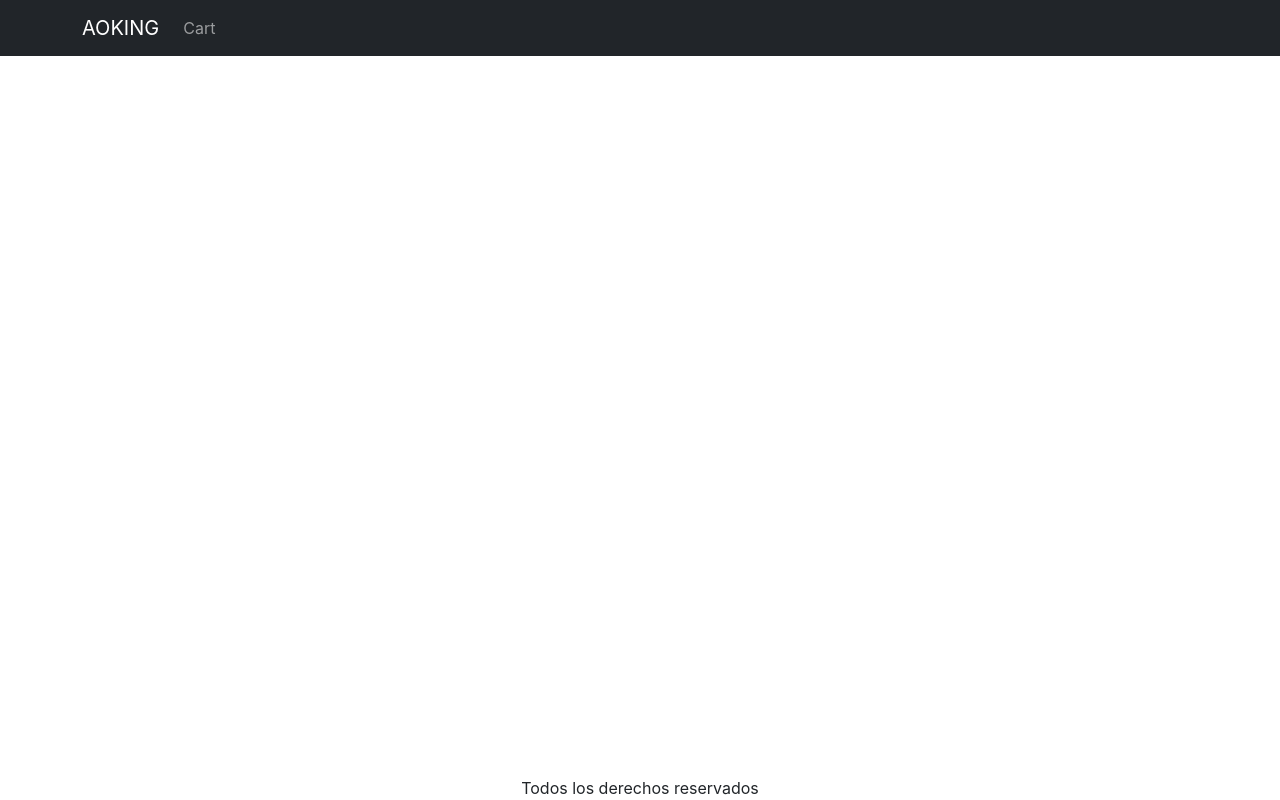
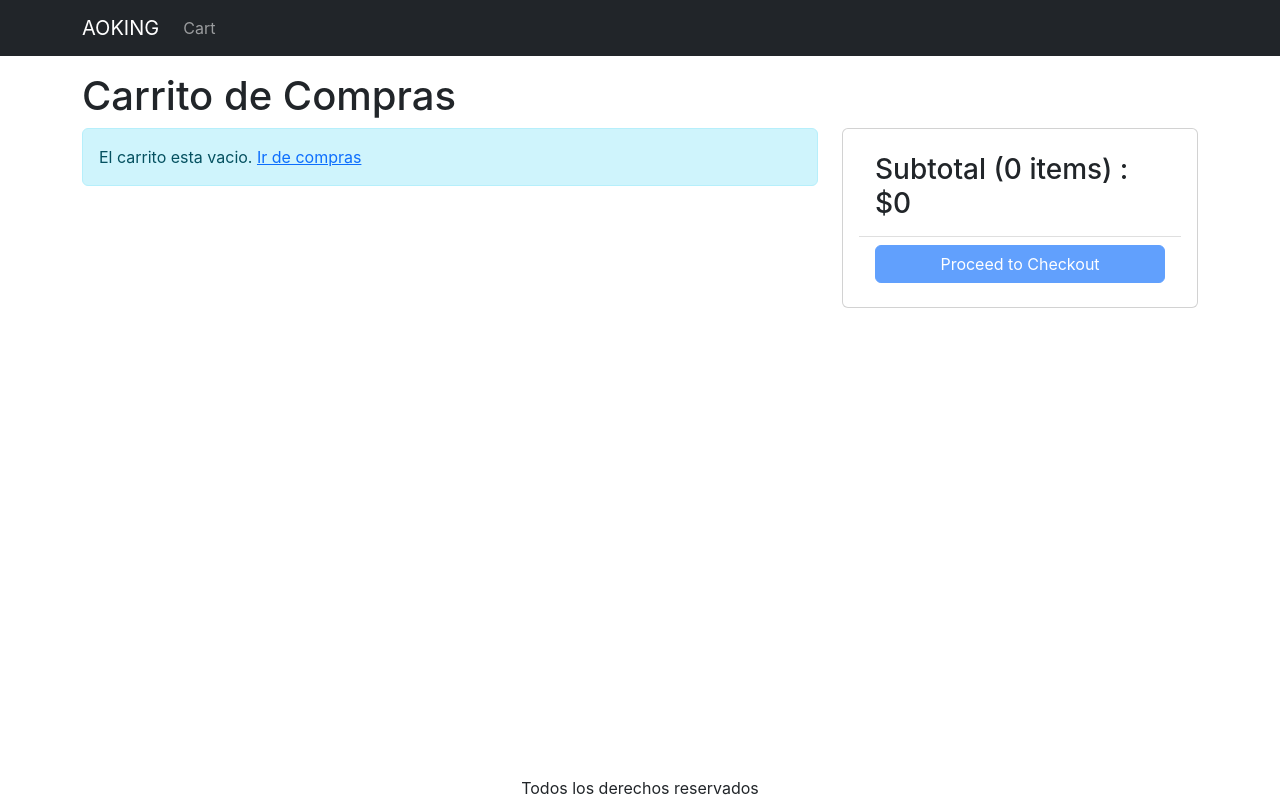
Before and after one commit to MikelEngel/Proyecto-5-ECommerce, a React (Create React App) app in the folder frontend/: page /cart in a window 1280 px wide. Built offline with nearby package versions, Linux system fonts and the light colour scheme.

Commit message:
products in cart

```diff
--- a/frontend/src/App.js
+++ b/frontend/src/App.js
@@ -8,6 +8,7 @@
 import { LinkContainer } from 'react-router-bootstrap';
 import { useContext } from 'react';
 import { Store } from './Store';
+import CartScreen from './screens/CartScreen';
 
 function App() {
   const { state } = useContext(Store);
@@ -26,7 +27,7 @@
                   Cart
                   {cart.cartItems.length > 0 && (
                     <Badge pill bg="danger">
-                      {cart.cartItems.length}
+                      {cart.cartItems.reduce((a, c) => a + c.quantity, 0)}
                     </Badge>
                   )}
                 </Link>
@@ -38,6 +39,7 @@
           <Container className="mt-3">
             <Routes>
               <Route path="/product/:slug" element={<ProductScreen />} />
+              <Route path="/cart" element={<CartScreen />} />
               <Route path="/" element={<HomeScreen />} />
             </Routes>
           </Container>
--- a/frontend/src/Store.js
+++ b/frontend/src/Store.js
@@ -12,13 +12,17 @@
   switch (action.type) {
     case 'CART_ADD_ITEM':
       //add to car
-      return {
-        ...state,
-        cart: {
-          ...state.cart,
-          cartItems: [...state.cart.cartItems, action.payload],
-        },
-      };
+      const newItem = action.payload;
+      const existItem = state.cart.cartItems.find(
+        (item) => item._id === newItem._id
+      );
+      const cartItems = existItem
+        ? state.cart.cartItems.map((item) =>
+            item._id === existItem._id ? newItem : item
+          )
+        : [...state.cart.cartItems, newItem];
+      return { ...state, cart: { ...state.cart, cartItems } };
+
     default:
       return state;
   }
--- a/frontend/src/index.css
+++ b/frontend/src/index.css
@@ -56,3 +56,7 @@
 .img-large {
   max-width: 100%;
 }
+
+.img-thumbnail {
+  height: 80px;
+}
--- /dev/null
+++ b/frontend/src/screens/CartScreen.js
@@ -0,0 +1,96 @@
+import { useContext } from 'react';
+import { Helmet } from 'react-helmet-async';
+import { Store } from '../Store';
+import Row from 'react-bootstrap/Row';
+import Col from 'react-bootstrap/Col';
+import MessageBox from '../components/MessageBox';
+import ListGroup from 'react-bootstrap/ListGroup';
+import Button from 'react-bootstrap/Button';
+import Card from 'react-bootstrap/Card';
+import { Link } from 'react-router-dom';
+
+export default function CartScreen() {
+  const { state, dispatch: ctxDispatch } = useContext(Store);
+  const {
+    cart: { cartItems },
+  } = state;
+
+  return (
+    <div>
+      <Helmet>
+        <title>Carrito</title>
+      </Helmet>
+      <h1>Carrito de Compras</h1>
+      <Row>
+        <Col md={8}>
+          {cartItems.length === 0 ? (
+            <MessageBox>
+              El carrito esta vacio. <Link to="/">Ir de compras</Link>
+            </MessageBox>
+          ) : (
+            <ListGroup>
+              {cartItems.map((item) => (
+                <ListGroup.Item key={item._id}>
+                  <Row className="align-items-center">
+                    <Col md={4}>
+                      <img
+                        src={item.image}
+                        alt={item.name}
+                        className="img-fluid rounded img-thumbnail"
+                      ></img>{' '}
+                      <Link to={`/product/${item.slug}`}>{item.name}</Link>
+                    </Col>
+                    <Col md={3}>
+                      <Button variant="light" disabled={item.quantity === 1}>
+                        <i className="fas fa-minus-circle"></i>
+                      </Button>{' '}
+                      <span>{item.quantity}</span>{' '}
+                      <Button
+                        variant="light"
+                        disabled={item.quantity === item.countInStock}
+                      >
+                        <i className="fas fa-plus-circle"></i>
+                      </Button>
+                    </Col>
+                    <Col md={3}>${item.price}</Col>
+                    <Col md={2}>
+                      <Button variant="light">
+                        <i className="fas fa-trash"></i>
+                      </Button>
+                    </Col>
+                  </Row>
+                </ListGroup.Item>
+              ))}
+            </ListGroup>
+          )}
+        </Col>
+        <Col md={4}>
+          <Card>
+            <Card.Body>
+              <ListGroup variant="flush">
+                <ListGroup.Item>
+                  <h3>
+                    Subtotal ({cartItems.reduce((a, c) => a + c.quantity, 0)}{' '}
+                    items) : $
+                    {cartItems.reduce((a, c) => a + c.price * c.quantity, 0)}
+                  </h3>
+                </ListGroup.Item>
+                <ListGroup.Item>
+                  <div className="d-grid">
+                    <Button
+                      type="button"
+                      variant="primary"
+                      disabled={cartItems.length === 0}
+                    >
+                      Proceed to Checkout
+                    </Button>
+                  </div>
+                </ListGroup.Item>
+              </ListGroup>
+            </Card.Body>
+          </Card>
+        </Col>
+      </Row>
+    </div>
+  );
+}
--- a/frontend/src/screens/ProductScreen.js
+++ b/frontend/src/screens/ProductScreen.js
@@ -1,6 +1,6 @@
 import axios from 'axios';
 import { useContext, useEffect, useReducer } from 'react';
-import { useParams } from 'react-router-dom';
+import { useNavigate, useParams } from 'react-router-dom';
 import Row from 'react-bootstrap/Row';
 import Col from 'react-bootstrap/Col';
 import Card from 'react-bootstrap/Card';
@@ -28,6 +28,7 @@
 };
 
 function ProductScreen() {
+  const navigate = useNavigate();
   const params = useParams();
   const { slug } = params;
 
@@ -50,13 +51,21 @@
   }, [slug]);
 
   const { state, dispatch: ctxDispatch } = useContext(Store);
-  const addToCartHandler = () => {
+  const { cart } = state;
+  const addToCartHandler = async () => {
+    const existItem = cart.cartItems.find((x) => x._id === product._id);
+    const quantity = existItem ? existItem.quantity + 1 : 1;
+    const { data } = await axios.get(`/api/products/${product._id}`);
+    if (data.countInStock < quantity) {
+      window.alert('Lo sentimos, este producto est fuera de stock');
+      return;
+    }
     ctxDispatch({
       type: 'CART_ADD_ITEM',
-      payload: { ...product, quantity: 1 },
+      payload: { ...product, quantity },
     });
   };
-
+  navigate('/cart');
   return loading ? (
     <LoadingBox />
   ) : error ? (
```
Also changed, not shown: 2 other files (tests, documents, lock files or other folders).
